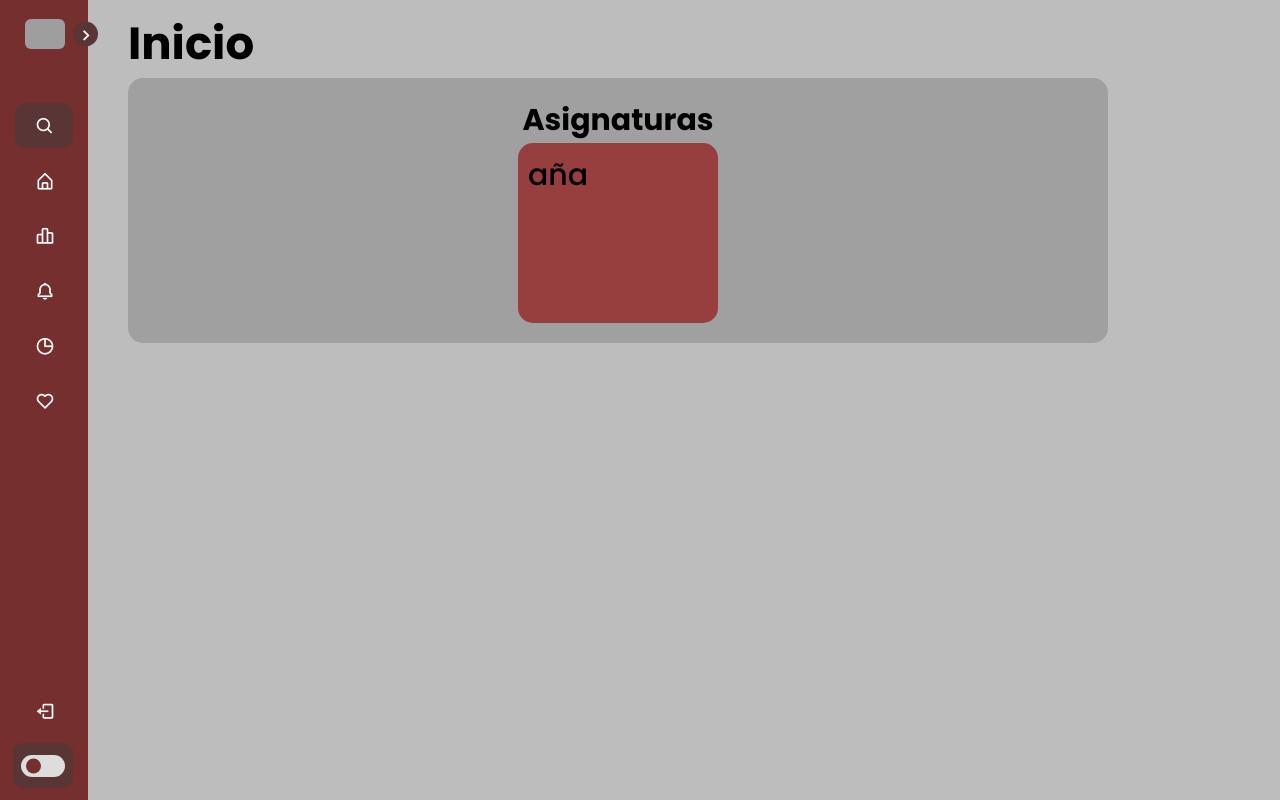
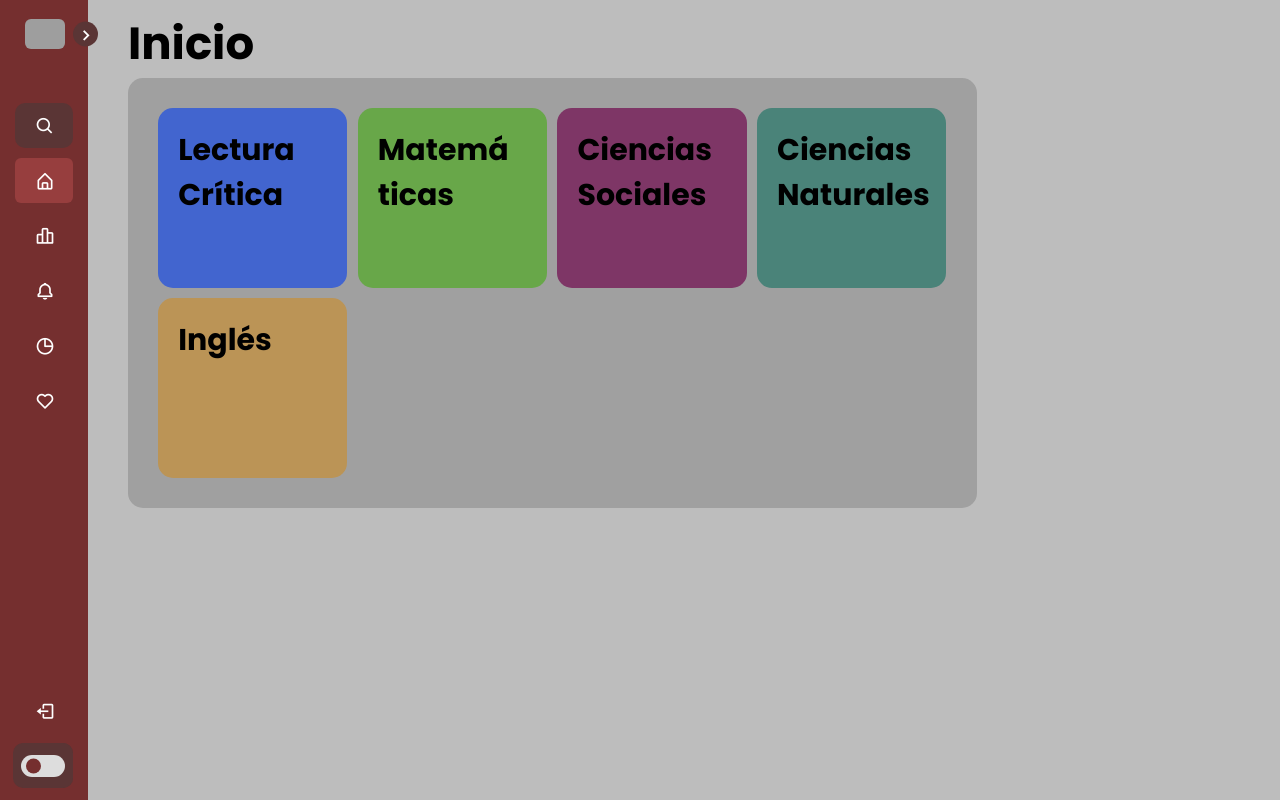
Before and after one commit to fsadriann/guanentino_responda, a PHP site: page /proyecto-final/home.html in a window 1280 px wide. Run offline with PHP 8.4, Linux system fonts and the light colour scheme; grey boxes are pictures that could not be loaded.

Commit message:
editando estilos de la página home

```diff
--- a/proyecto-final/css/style.css
+++ b/proyecto-final/css/style.css
@@ -116,6 +116,16 @@ input::placeholder{
     --content-color: #a0a0a0;
     --section-text-color: #000;
 
+    --subject-color1: #4265cf;
+    --subject-color2: #68a749;
+    --subject-color3: #7e3666;
+    --subject-color4: #4a8379;
+    --subject-color5: #bb9456;
+
+
+    --subject-text: #000;
+
+
 
     --tran-02: all 0.2s ease;
     --tran-03: all 0.3s ease;
@@ -139,6 +149,18 @@ body.dark{
     --text-color: #ccc;
     --content-color: #333333;
     --section-text-color: #ccc;
+
+    --subject-color1: #000924;
+    --subject-color2: #0c2400;
+    --subject-color3: #240018;
+    --subject-color4: #00241e;
+    --subject-color5: #241600;
+
+
+    --subject-text: #ccc;
+
+
+
 }
 
 /*---- Sidebar ----*/
@@ -296,6 +318,11 @@ body.dark .sidebar header .toggle{
     background: var(--primary-color);
 }
 
+.active{
+    background: var(--primary-color);
+    border-radius: 6px;
+}
+
 .sidebar li a:hover .icon,
 .sidebar li a:hover .text{
     color: var(--text-color);
@@ -305,6 +332,8 @@ body.dark .sidebar li a:hover .icon,
 body.dark .sidebar li a:hover .text{
     color: var(--text-color);
 }
+
+
 
 .sidebar .menu-bar{
     height: calc(100% - 50px);
@@ -387,17 +416,15 @@ body.dark .switch::before{
 
 .home{
     display: flex;
-
     gap: 10px;
     position: relative;
     left: 300px;
-    height: 100vh;
+    min-height: 100vh;
     width: 90%;
     width: calc(100% - 300px);
     background: var(--body-color);
     transition: var(--tran-05);
 }
-
 
 .home .text{
 
@@ -408,25 +435,67 @@ body.dark .switch::before{
 }
 
 .content{
-    display: flex;
-    flex-direction: column;
+    display: grid;
+    grid-template-columns: 24% 24% 24% 24%;
+    justify-content: space-around;
     align-items: center;
-    justify-content: space-between;
-    top: 100px;
+    grid-gap: 10px;
+    row-gap: 10px;
     font-size: 30px;
     font-weight: 500;
     border-radius: 15px;
-    width: 980px;
+    width: 80%;
     background-color: var(--content-color);
-    padding: 20px 40px 20px;
+    padding: 30px 30px ;
 }
 
-.subject-container{
-    width: 200px;
+.subject-container1{
+    width: 100%;
     height: 180px;
-    padding: 10px;
-    background-color: var(--primary-color);
+    padding: 20px 20px;
+    background-color: var(--subject-color1);
     border-radius: 15px;
+    color: var(--subject-text);
+}
+
+.subject-container2{
+    width: 100%;
+    height: 180px;
+    padding: 20px 20px;
+    background-color: var(--subject-color2);
+    border-radius: 15px;
+    color: var(--subject-text);
+
+}
+
+.subject-container3{
+    width: 100%;
+    height: 180px;
+    padding: 20px 20px;
+    background-color: var(--subject-color3);
+    border-radius: 15px;
+    color: var(--subject-text);
+
+}
+
+.subject-container4{
+    width: 100%;
+    height: 180px;
+    padding: 20px;
+    background-color: var(--subject-color4);
+    border-radius: 15px;
+    color: var(--subject-text);
+
+}
+
+.subject-container5{
+    width: 100%;
+    height: 180px;
+    padding: 20px 20px;
+    background-color: var(--subject-color5);
+    border-radius: 15px;
+    color: var(--subject-text);
+
 }
 
 
--- a/proyecto-final/estadisticas.html
+++ b/proyecto-final/estadisticas.html
@@ -49,10 +49,10 @@
                             <span class="text nav-text">Notificaciones</span>
                         </a>
                     </li>
-                    <li class="nav-link">
+                    <li class="nav-link active">
                         <a href="estadisticas.html">
                             <i class="bx bx-pie-chart-alt icon"></i>
-                            <span class="text nav-text">Estadísticas</span>
+                            <span class="text nav-text ">Estadísticas</span>
                         </a>
                     </li>
                     <li class="nav-link">
--- a/proyecto-final/home.html
+++ b/proyecto-final/home.html
@@ -31,7 +31,7 @@
                         <input type="text" placeholder="Buscar...">
                 </li>
                 <ul class="menu-links">
-                    <li class="nav-link">
+                    <li class="nav-link active">
                         <a href="home.html">
                             <i class="bx bx-home-alt icon"></i>
                             <span class="text nav-text">Inicio</span>
@@ -90,14 +90,24 @@
         <div class="text">
             <h2>Inicio</h2>
             <div class="content">
-                <h4>Asignaturas</h4>
-                <div class="subject-container">
-                    <p>aña</p>
+                <div class="subject-container1">
+                    <h4>Lectura<br>Crítica</h4>
+                </div>
+                <div class="subject-container2">
+                    <h4>Matemá<br>ticas</h4>
+                </div>
+                <div class="subject-container3">
+                    <h4>Ciencias Sociales</h4>
+                </div>
+                <div class="subject-container4">
+                    <h4>Ciencias Naturales</h4>
+                </div>
+                <div class="subject-container5">
+                    <h4>Inglés</h4>
                 </div>
             </div>
         </div>
     </section>
-
     <script src="js/script.js"></script>
 </body>
 </html>
--- a/proyecto-final/js/script.js
+++ b/proyecto-final/js/script.js
@@ -22,3 +22,13 @@ const body = document.querySelector("body"),
             modeText.innerText= "Dark Mode";
         }
     });
+
+// active class
+
+const navLinksEls = document.querySelectorAll('nav-link');
+
+navLinksEls.forEach(navLinkEl =>{
+    navLinkEl.addEventListener('click', () =>{
+        navLinkEl.classList.add(active);
+    });
+});
--- a/proyecto-final/notificaciones.html
+++ b/proyecto-final/notificaciones.html
@@ -43,7 +43,7 @@
                             <span class="text nav-text">Respuestas</span>
                         </a>
                     </li>
-                    <li class="nav-link">
+                    <li class="nav-link active">
                         <a href="notificaciones.html">
                             <i class="bx bx-bell icon"></i>
                             <span class="text nav-text">Notificaciones</span>
--- a/proyecto-final/repasar.html
+++ b/proyecto-final/repasar.html
@@ -37,7 +37,7 @@
                             <span class="text nav-text">Inicio</span>
                         </a>
                     </li>
-                    <li class="nav-link">
+                    <li class="nav-link active">
                         <a href="respuestas.html">
                             <i class="bx bx-bar-chart-alt-2 icon"></i>
                             <span class="text nav-text">Respuestas</span>
--- a/proyecto-final/respuestas.html
+++ b/proyecto-final/respuestas.html
@@ -37,7 +37,7 @@
                             <span class="text nav-text">Inicio</span>
                         </a>
                     </li>
-                    <li class="nav-link">
+                    <li class="nav-link active">
                         <a href="respuestas.html">
                             <i class="bx bx-bar-chart-alt-2 icon"></i>
                             <span class="text nav-text">Respuestas</span>
```
